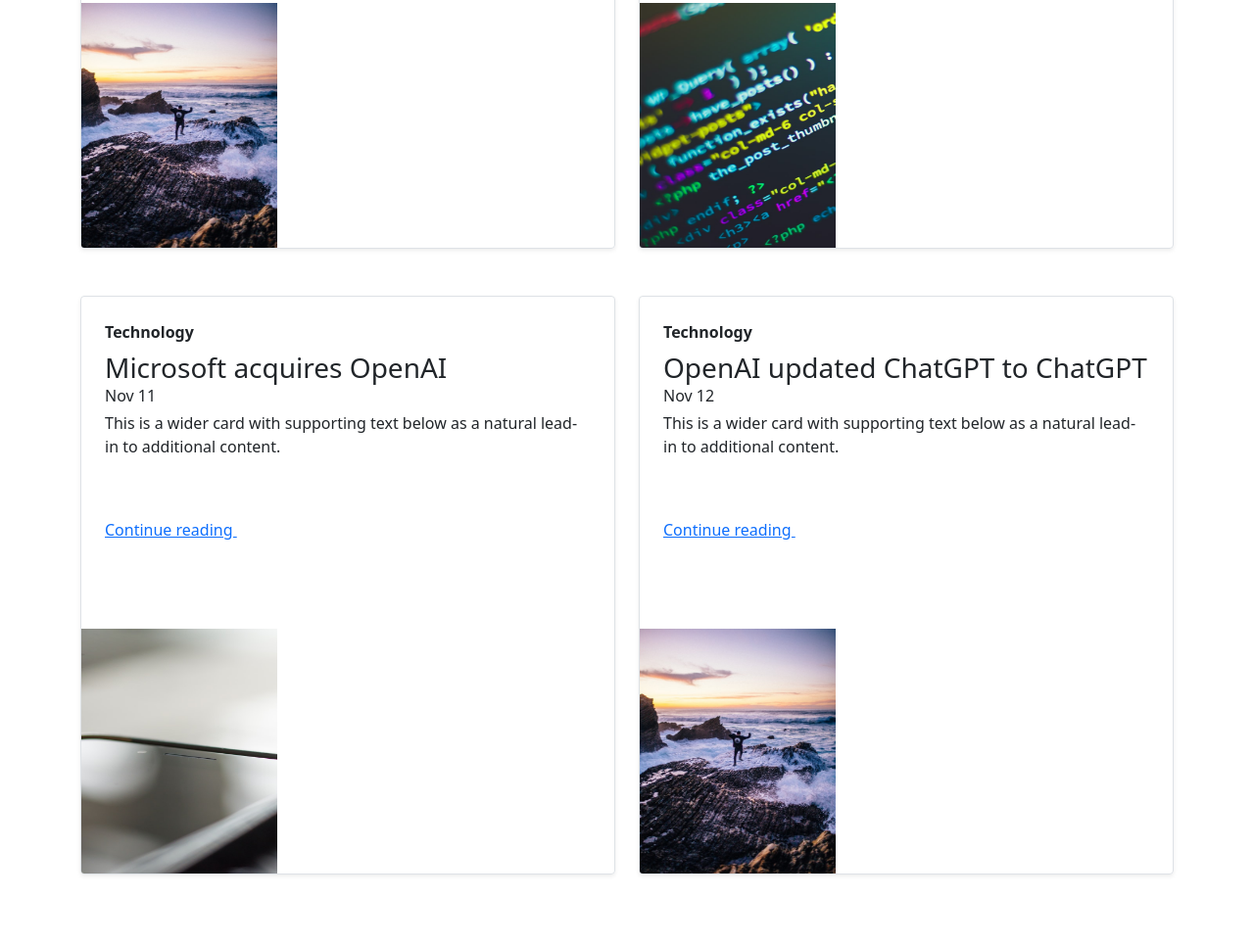
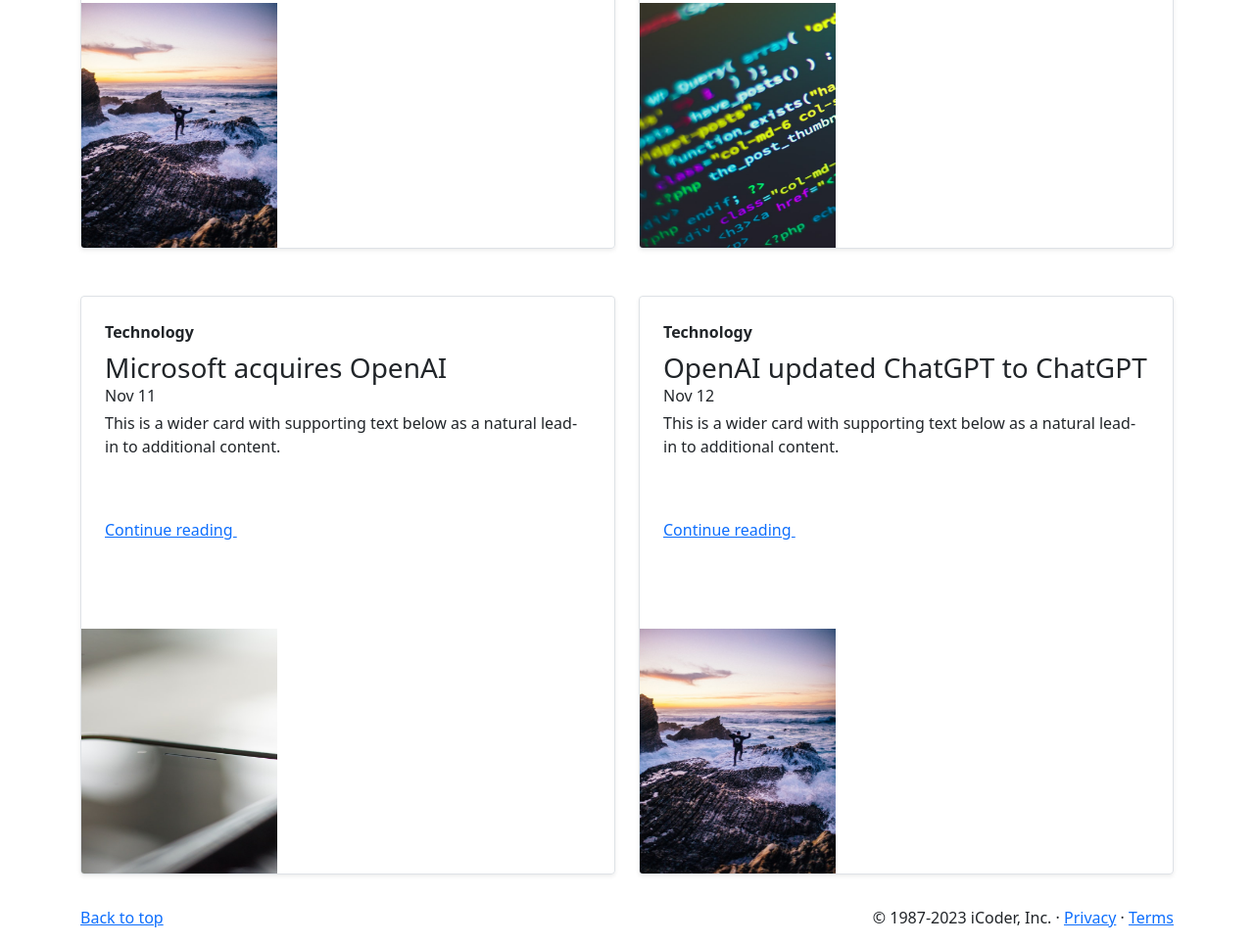
Before and after one commit to rbansal42/Learning, a plain HTML site: page index.html in a window 1280 px wide. Shown: the part 818-1783 px from the top of the page at 98% size. Before the commit the page ends 1743 px from the top, so only its background shows below. Drawn offline with nearby package versions, Linux system fonts and the light colour scheme.

Commit message:
Added Footer

```diff
--- a/index.html
+++ b/index.html
@@ -210,6 +210,14 @@
 
     </div>
 
+    <!-- FOOTER -->
+
+    <footer class="container d-flex flex-row justify-content-between">
+        <p class="float-right"><a href="#">Back to top</a></p>
+        <p>© 1987-2023 iCoder, Inc. · <a href="#">Privacy</a> · <a href="#">Terms</a></p>
+    </footer>
+
+
     <!-- Bootstrap Bundle with Popper -->
     <script src="https://cdn.jsdelivr.net/npm/bootstrap@5.0.2/dist/js/bootstrap.bundle.min.js"
         integrity="sha384-MrcW6ZMFYlzcLA8Nl+NtUVF0sA7MsXsP1UyJoMp4YLEuNSfAP+JcXn/tWtIaxVXM"
```
Also changed, not shown: about.html (+10 -9 lines).
